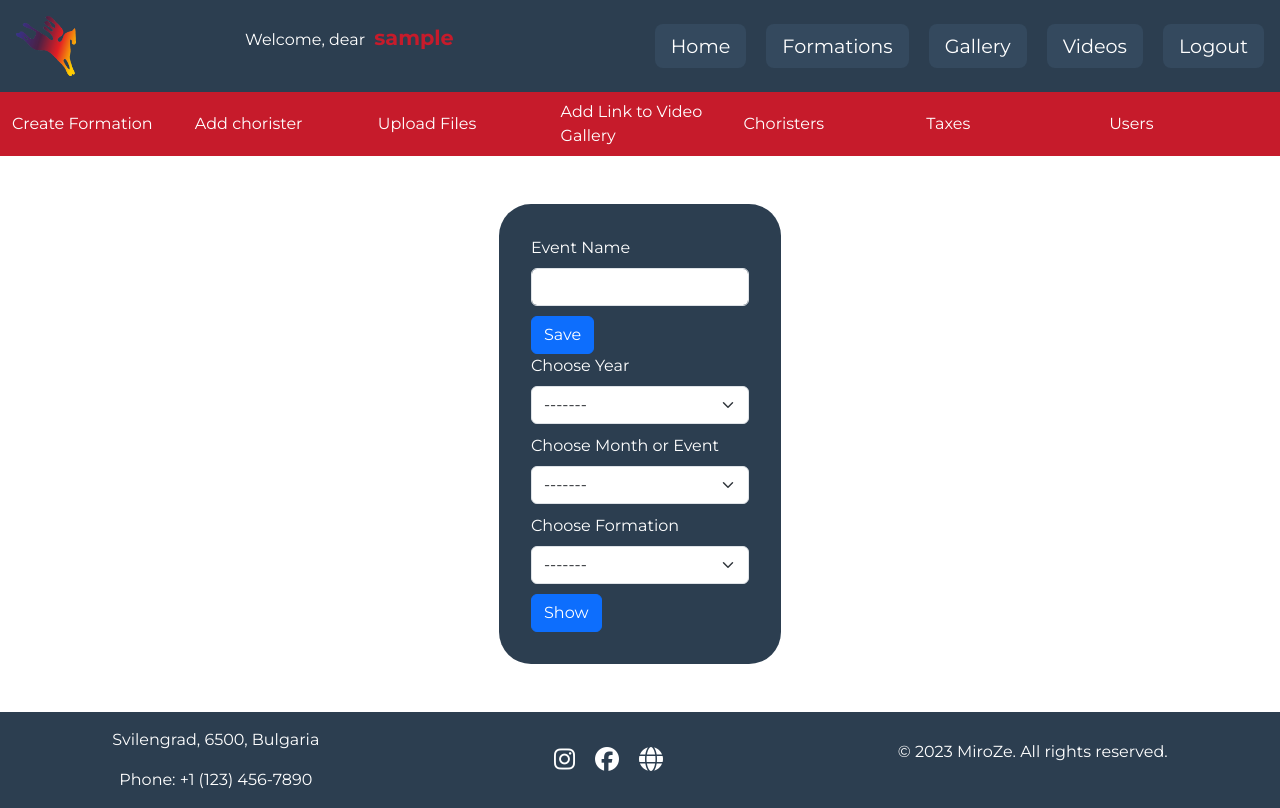
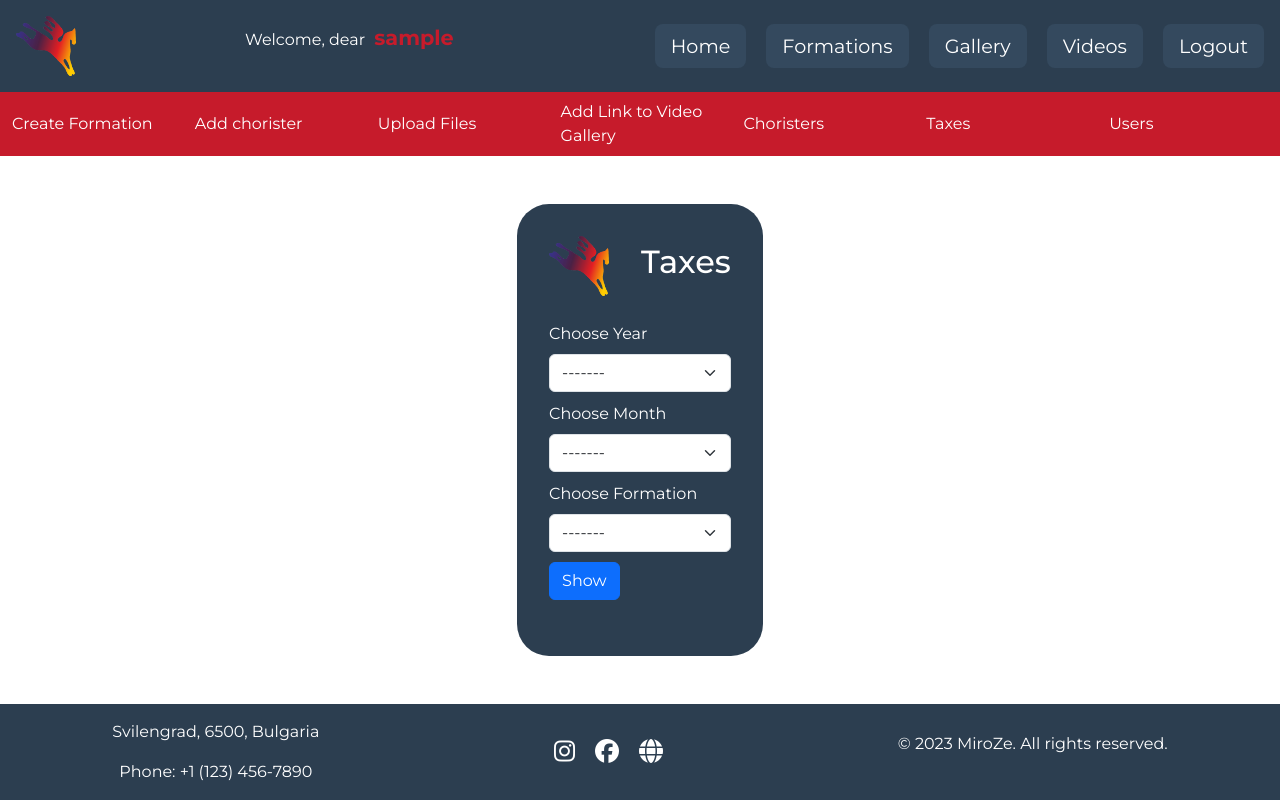
Before and after one commit to MiroZe/choir_svilengrad_app, a React (Vite) app in the folder choir-school-svilengrad/: page /taxes in a window 1280 px wide. Built offline with nearby package versions, Linux system fonts and the light colour scheme; sample sign-in values are in the browser's storage.

Commit message:
correct taxes dashboard

```diff
--- a/choir-school-svilengrad/src/components/Taxes/TaxesDashboard/TaxesDashboard.jsx
+++ b/choir-school-svilengrad/src/components/Taxes/TaxesDashboard/TaxesDashboard.jsx
@@ -3,6 +3,7 @@ import Form from 'react-bootstrap/Form';
 import Button from 'react-bootstrap/Button';
 import { useState } from 'react';
 import TaxesList from '../TaxesList/TaxesList';
+import logo from '../../../assets/SHKOLA_ZNAK.png';
 
 
 
@@ -12,12 +13,12 @@ const TaxesDashboard = () => {
 
 
 
-    const [newEventName, setnewEventName] = useState('');
+
     const [formValues, setFormValues] = useState(
         {year: '',
         month: '',
         formation:'',
-        eventName:''
+
                 }
     );
     const [showChoristerList, setShowChoristerList] = useState(false);
@@ -28,12 +29,9 @@ const TaxesDashboard = () => {
     const onChangeEventHandler = (e) => {
 
         setFormValues(state => ({...state, [e.target.name]:e.target.value}))
+        setShowChoristerList(false)
     }
 
-    const setNewOption = (value) => {
-        setnewEventName(value);
-
-    }
 
     const showList = async (e) => {
         e.preventDefault()
@@ -47,14 +45,11 @@ const TaxesDashboard = () => {
 return (
 
     <div className={styles['container']}>
-
+  <div className={styles["header"]}>
+        <img src={logo} alt="" />
+        <h2>Taxes</h2>
+      </div>
         <Form onSubmit={showList}>
-
-    <Form.Label>Event Name</Form.Label>
-    <>
-        <Form.Control type="text" value={formValues.eventName} name="eventName" onChange={onChangeEventHandler}/>
-        <Button onClick={()=> setNewOption(formValues.eventName)}>Save</Button>
-        </>
 
         <Form.Label>Choose Year</Form.Label>
     <Form.Select placeholder='Choose Year' aria-label="year" name='year' value={formValues.year} onChange={onChangeEventHandler}>
@@ -62,7 +57,7 @@ return (
       <option value="2023">2023</option>
       <option value="2024">2024</option>
     </Form.Select>
-    <Form.Label>Choose Month or Event</Form.Label>
+    <Form.Label>Choose Month</Form.Label>
     <Form.Select aria-label="month" name='month' value={formValues.month} onChange={onChangeEventHandler}>
       <option value="">-------</option>
       <option value="january">January</option>
@@ -77,7 +72,7 @@ return (
       <option value="october">October</option>
       <option value="november">November</option>
       <option value="december">December</option>
-      <option value={newEventName}>{newEventName}</option>
+
     </Form.Select>
     <Form.Label>Choose Formation</Form.Label>
 
--- a/choir-school-svilengrad/src/components/Taxes/TaxesDashboard/TaxesDashboard.module.css
+++ b/choir-school-svilengrad/src/components/Taxes/TaxesDashboard/TaxesDashboard.module.css
@@ -24,3 +24,15 @@
     margin-right: 10px;
 
 }
+
+.header {
+    display: flex;
+    gap: 2em;
+    align-items: center;
+    justify-content: center;
+    margin-bottom: 10px;
+}
+.header img {
+    width: 60px;
+    height: 60px;
+}
--- a/choir-school-svilengrad/src/components/Taxes/TaxesList/TaxRowItem.jsx
+++ b/choir-school-svilengrad/src/components/Taxes/TaxesList/TaxRowItem.jsx
@@ -18,10 +18,11 @@ const [disabled, setDisabled] = useState(false)
  })
 
  const [paymentAmount, setPaymentAmount] = useState('')
+ const [newPayments, setNewPayments] = useState(payments)
 
  useEffect(() => {
 
-     payments.map(x => {
+    newPayments.map(x => {
         if(_id == x.choristerId && x.isPaid) {
 
             setPaymentAmount(x.amountPaid)
@@ -30,9 +31,9 @@ const [disabled, setDisabled] = useState(false)
         return
      })
 
- },[payments])
+ },[newPayments,_id])
 
-console.log(value.taxAmount);
+
 
  const onChangeHandler = (e) => {
     setValue( state => ({...state, [e.target.name]:e.target.value}))
@@ -47,12 +48,18 @@ console.log(value.taxAmount);
 
 
     try {
-         await makeTaxPayment(id, amountPayment, year,name);
-
+         await makeTaxPayment(id, amountPayment, year,month);
+         setNewPayments(state => state.map(x => ({...x,amountPaid:value.taxAmount })))
+         setDisabled(true);
     } catch (error) {
         dispatch(setError(error.message))
     }
 
+ }
+
+ const newPaymentSubmitHandler = () => {
+    setDisabled(false);
+    setPaymentAmount('')
  }
 
 
@@ -64,9 +71,12 @@ return (
               <td>{lastName}</td>
               <td>{year}</td>
               <td>{month}</td>
-              <td><input disabled={disabled} type="text" value={paymentAmount} name="taxAmount" onChange={onChangeHandler}/></td>
-              <td><Button variant="success" onClick={()=> paymentHandler(_id)}>Pay</Button>
-              <Button variant="danger">Mark as unpaid</Button></td>
+              <td><input disabled={disabled} type="text" value={paymentAmount || value.taxAmount} name="taxAmount" onChange={onChangeHandler}/></td>
+              <td><Button variant="success"
+              onClick={()=> paymentHandler(_id)}
+              disabled={disabled}
+              >Pay</Button>
+              <Button variant="danger" onClick={newPaymentSubmitHandler}>Edit existing payment</Button></td>
 
             </tr>
 )
--- a/choir-school-svilengrad/src/components/Taxes/TaxesList/TaxesList.jsx
+++ b/choir-school-svilengrad/src/components/Taxes/TaxesList/TaxesList.jsx
@@ -17,7 +17,7 @@ const TaxesList = ({formValues}) => {
    useEffect(() => {
     getPayments(formValues)
         .then(({choristers,data}) => {
-            console.log(data);
+
              setChoristers(choristers);
              setYear(data.year)
              setMonth(data.month);
@@ -29,7 +29,6 @@ const TaxesList = ({formValues}) => {
 
    },[formValues])
 
-   console.log(year);
 
     return (
         <Table striped bordered hover size="sm">
--- a/choir-school-svilengrad/src/services/taxesServices.js
+++ b/choir-school-svilengrad/src/services/taxesServices.js
@@ -16,6 +16,6 @@ export const getPayments = (dateData) => {
 
 export const makeTaxPayment = (choristerId,amountPayment,year,month) => {
 
-    return request.put(`${baseURL}/taxes`, ({choristerId,amountPayment,year,month}))
+    return request.patch(`${baseURL}/taxes`, ({choristerId,amountPayment,year,month}))
 
 }
```
